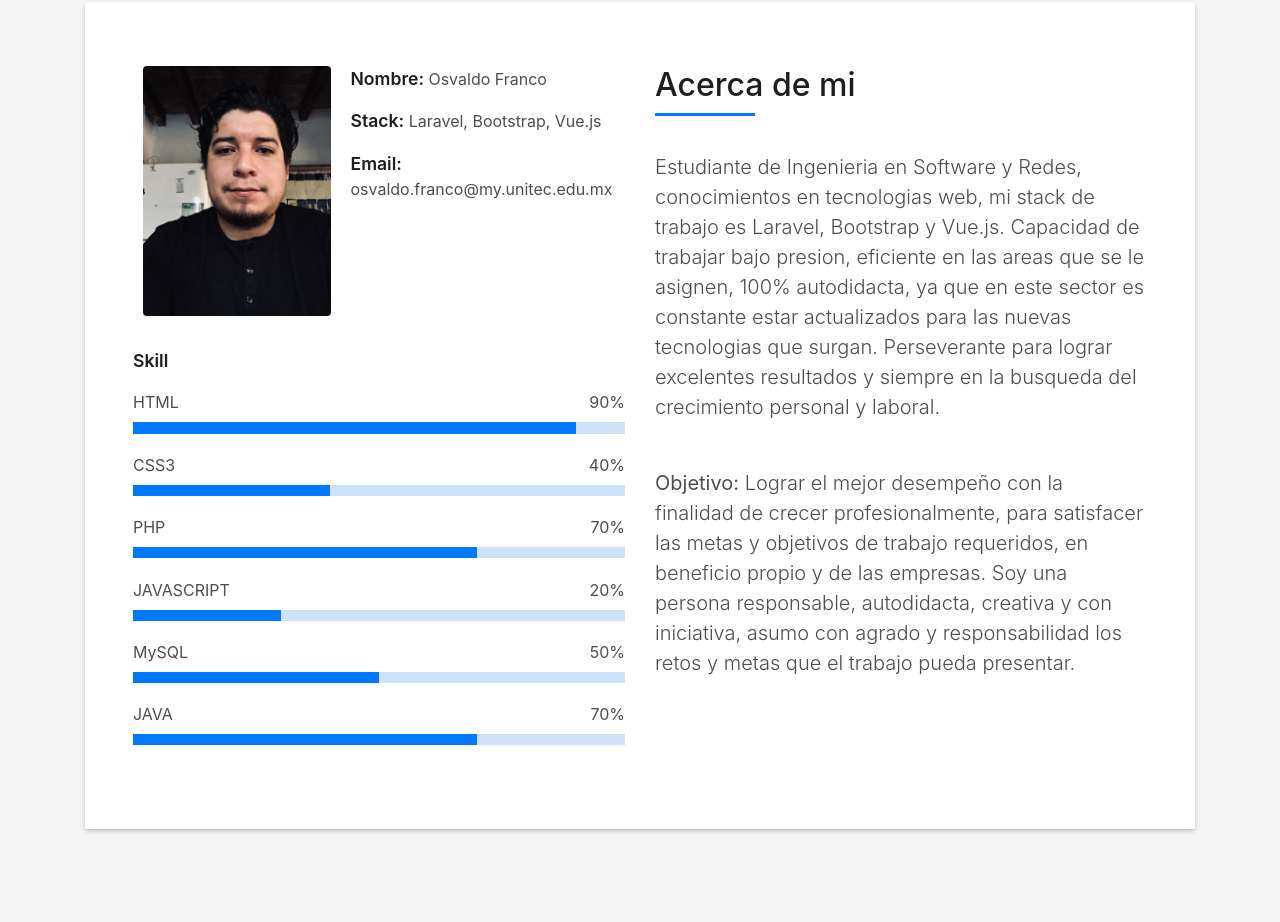
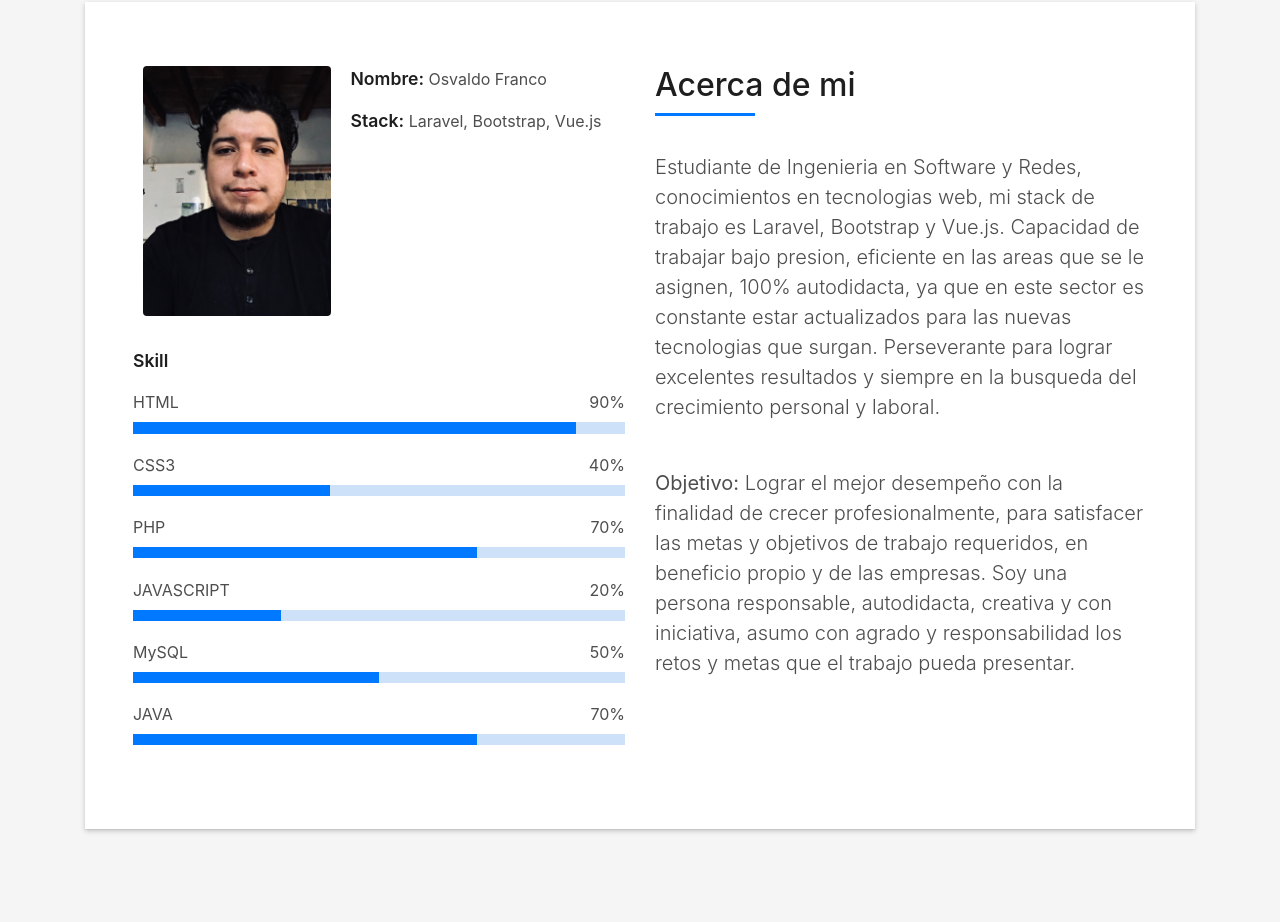
Before and after one commit to iDvloper/osvaldofranco, a plain HTML site: page index.html in a window 1280 px wide. Shown: the part 862-1784 px from the top of the page. Drawn offline with Linux system fonts and the light colour scheme; animation ran at ten frames a second; files whose address does not match are found by name.

Commit message:
test work

```diff
--- a/index.html
+++ b/index.html
@@ -94,7 +94,7 @@
                       <div class="about-info">
                         <p><span class="title-s">Nombre: </span> <span>Osvaldo Franco</span></p>
                         <p><span class="title-s">Stack: </span> <span>Laravel, Bootstrap, Vue.js</span></p>
-                        <p><span class="title-s">Email: </span> <span>osvaldo.franco@my.unitec.edu.mx</span></p>
+
 
                       </div>
                     </div>
```
